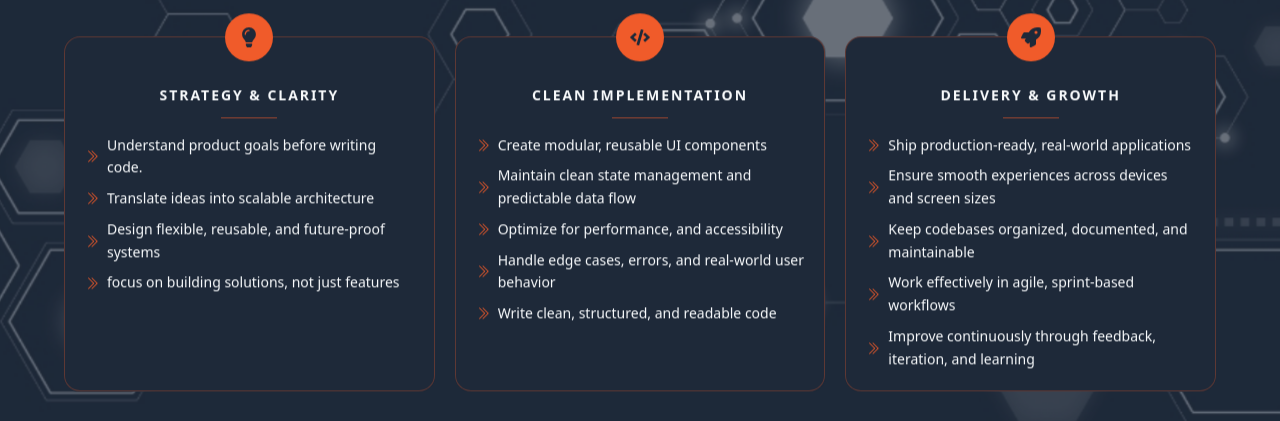
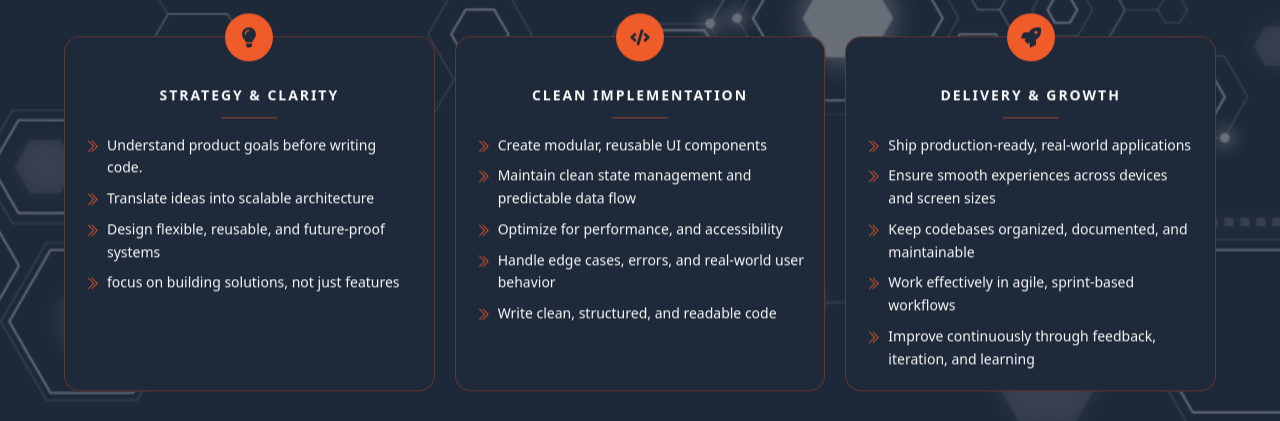
Before and after one commit to KinjalHirapara/portfolio, a React (Vite) app: page / in a window 1280 px wide. Shown: the part 1140-1561 px from the top of the page. Built offline with nearby package versions, Linux system fonts and the light colour scheme.

Commit message:
fixed about us point alignment.

```diff
--- a/src/components/About.tsx
+++ b/src/components/About.tsx
@@ -124,8 +124,8 @@ const About: React.FC = () => {
                 <div className="mx-auto mt-3 h-px w-14 bg-primary/60" />
                 <ul className="mt-4 space-y-2 text-sm leading-relaxed text-textlight/90">
                   {card.points.map((point) => (
-                    <li key={point} className="flex items-center gap-2">
-                      <BsChevronDoubleRight className="h-3.5 w-3.5 shrink-0 text-primary" />
+                    <li key={point} className="flex items-start gap-2">
+                      <BsChevronDoubleRight className="mt-[5px] h-3.5 w-3.5 shrink-0 text-primary" />
                       <span>{point}</span>
                     </li>
                   ))}
```
